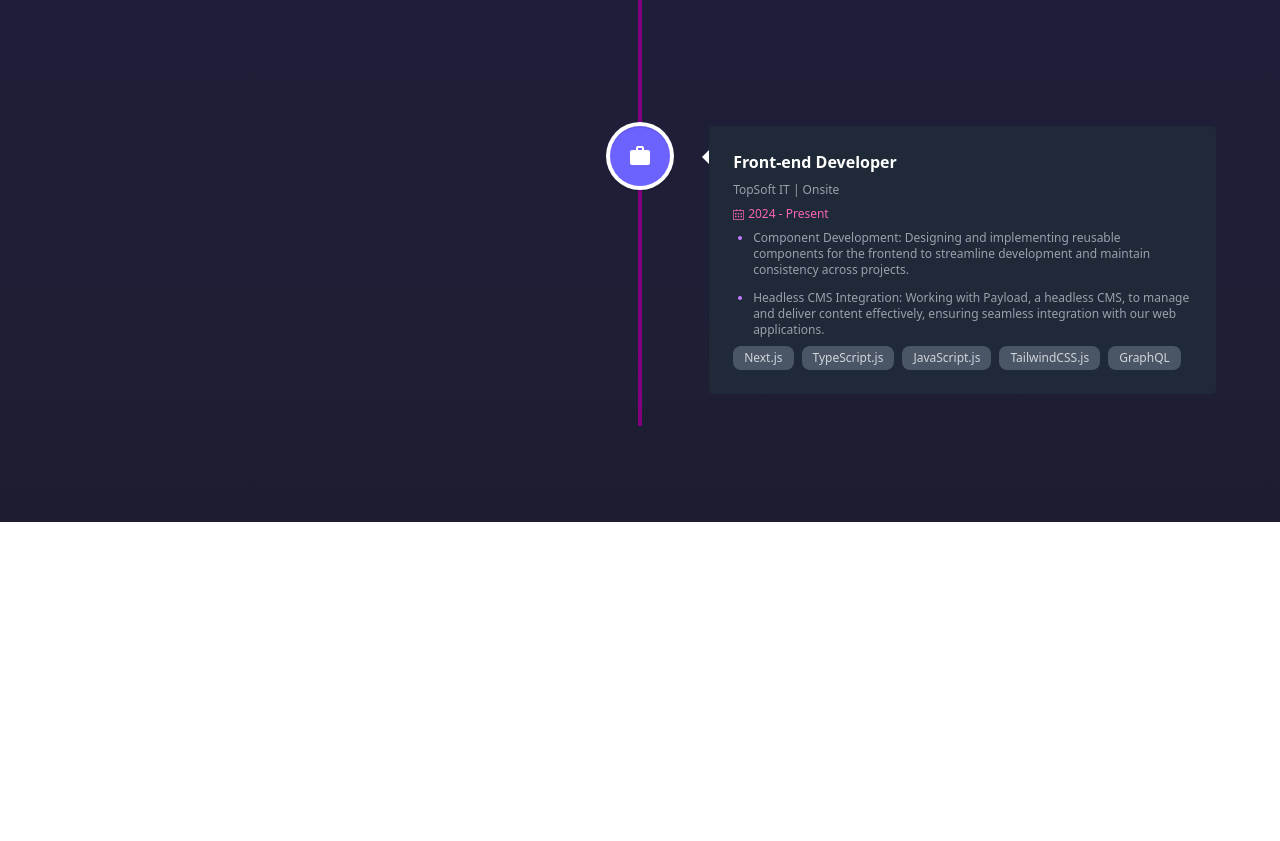
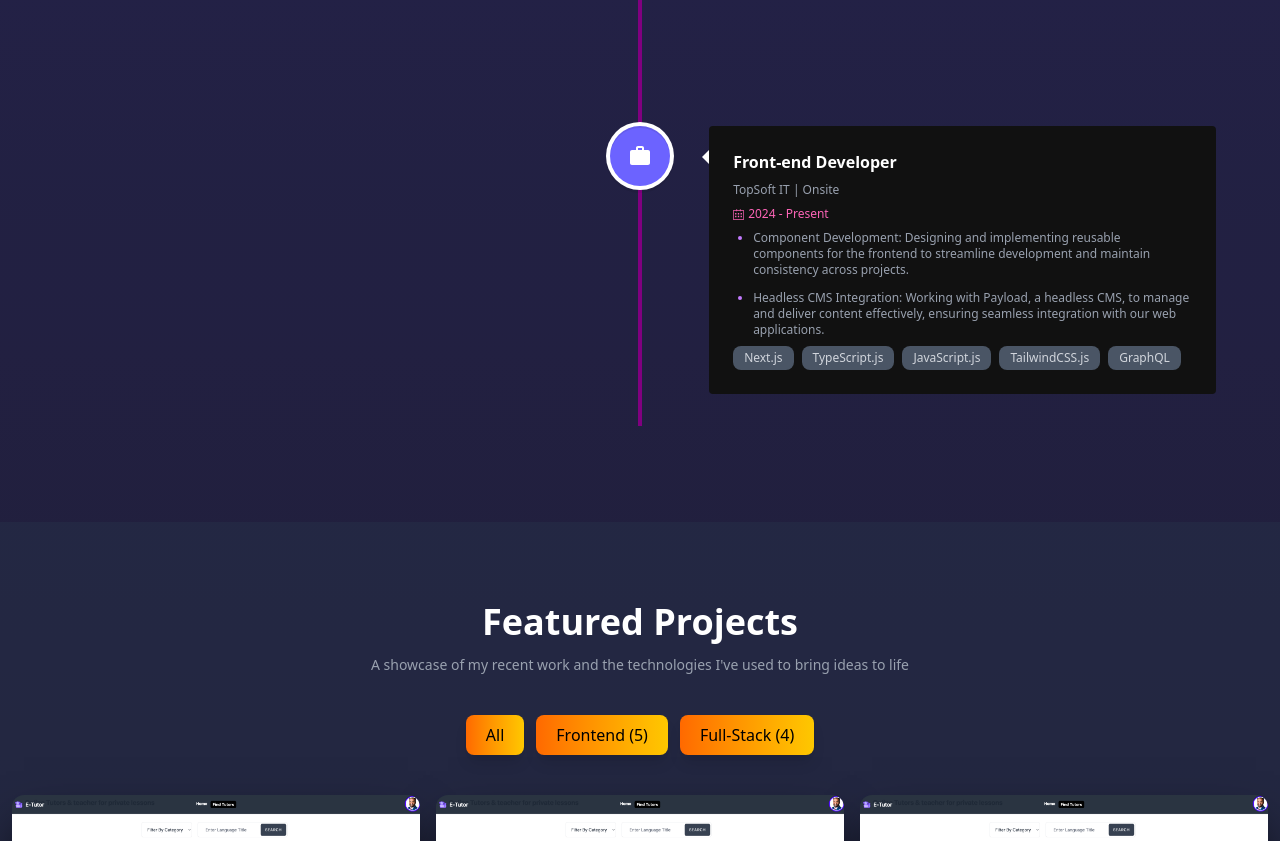
Before and after one commit to rejaulvoice18/rejaul-karim-portfolio, a React (Vite) app: page / in a window 1280 px wide. Shown: the part 3040-3881 px from the top of the page. Before the commit the page ends 3562 px from the top, so only its background shows below. Built offline with nearby package versions, Linux system fonts and the light colour scheme.

Commit message:
implemented featured projects section

```diff
--- a/src/components/ExperienceTimeline.jsx
+++ b/src/components/ExperienceTimeline.jsx
@@ -15,7 +15,7 @@ const ExperienceTimeline = () => {
                     className="vertical-timeline-element--work"
                     icon={<MdWork />}
                     iconStyle={{ background: '#6c63ff', color: '#fff' }}
-                    contentStyle={{ background: '#1f2937', color: '#fff', borderBottom: 'none', boxShadow: 'none' }}
+                    contentStyle={{ background: '#111111', color: '#fff', border: '#374151', boxShadow: 'none' }}
                 >
                     <div className='space-y-2'>
                         <h3 className="font-bold text-white">Front-end Developer</h3>
@@ -43,7 +43,7 @@ const ExperienceTimeline = () => {
                     className="vertical-timeline-element--work"
                     icon={<MdWork />}
                     iconStyle={{ background: '#6c63ff', color: '#fff' }}
-                    contentStyle={{ background: '#1f2937', color: '#fff', borderBottom: 'none', boxShadow: 'none' }}
+                    contentStyle={{ background: '#111111', color: '#fff', border: '#374151', boxShadow: 'none' }}
                 >
                     <div className='space-y-2'>
                         <h3 className="font-bold text-white">Front-end Developer</h3>
@@ -71,7 +71,7 @@ const ExperienceTimeline = () => {
                     className="vertical-timeline-element--work"
                     icon={<MdWork />}
                     iconStyle={{ background: '#6c63ff', color: '#fff' }}
-                    contentStyle={{ background: '#1f2937', color: '#fff', borderBottom: 'none', boxShadow: 'none' }}
+                    contentStyle={{ background: '#111111', color: '#fff', border: '#374151', boxShadow: 'none' }}
                 >
                     <div className='space-y-2'>
                         <h3 className="font-bold text-white">Front-end Developer</h3>
@@ -99,7 +99,7 @@ const ExperienceTimeline = () => {
                     className="vertical-timeline-element--work"
                     icon={<MdWork />}
                     iconStyle={{ background: '#6c63ff', color: '#fff' }}
-                    contentStyle={{ background: '#1f2937', color: '#fff', borderBottom: 'none', boxShadow: 'none' }}
+                    contentStyle={{ background: '#111111', color: '#fff', border: '#374151', boxShadow: 'none' }}
                 >
                     <div className='space-y-2'>
                         <h3 className="font-bold text-white">Front-end Developer</h3>
@@ -123,6 +123,7 @@ const ExperienceTimeline = () => {
                         </div>
                     </div>
                 </VerticalTimelineElement>
+
             </VerticalTimeline>
 
         </div>
--- /dev/null
+++ b/src/components/ProjectCard.jsx
@@ -0,0 +1,52 @@
+import React from 'react';
+import etutor from '../../src/assets/etutor.png'
+import { IoLogoGithub } from 'react-icons/io';
+import { MdOutlinePreview } from 'react-icons/md';
+
+const ProjectCard = () => {
+    return (
+        <div>
+            <div className='space-y-3 shadow-2xl shadow-black rounded-xl cursor-pointer'>
+                <div className='relative overflow-hidden'>
+                    <img
+                    className='transition-transform duration-300 ease-in-out transform hover:scale-110 object-cover rounded-t-xl'
+                    src={etutor}
+                    alt="" />
+                    <div className='absolute bottom-0 space-y-2 bg-black/60 p-2'>
+                        <h5 className='text-white font-bold text-[12px]'>Online Language School</h5>
+                        <p className='text-white text-[10px]'>This weather dashboard provides comprehensive weather information with location-based forecasts,
+                            interactive weather maps, severe weather alerts.
+                        </p>
+                    </div>
+                </div>
+                {/* buttons, web link and git link */}
+                <div className='space-y-3 p-3'>
+                    <div className='flex gap-2'>
+                        <button className='btn h-[20px] px-2 btn-outline text-[9px] bg-gray-700 rounded-md text-gray-300 border-0 hover:shadow-none'>
+                            React.js
+                        </button>
+                        <button className='btn h-[20px] px-2 text-[9px] btn-outline text-xs bg-gray-700 rounded-md text-gray-300 border-0 hover:shadow-none'>
+                            JavaScript
+                        </button>
+                        <button className='btn h-[20px] px-2 text-[9px] btn-outline text-xs bg-gray-700 rounded-md text-gray-300 border-0 hover:shadow-none'>
+                            Tailwind CSS
+                        </button>
+                        <button className='btn h-[20px] px-2 text-[9px] btn-outline text-xs bg-gray-700 rounded-md text-gray-300 border-0 hover:shadow-none'>
+                            Node.js
+                        </button>
+                        <button className='btn h-[20px] px-2 text-[9px] btn-outline text-xs bg-gray-700 rounded-md text-gray-300 border-0 hover:shadow-none'>
+                            Express.js
+                        </button>
+                    </div>
+                    <div className='flex gap-3 cursor-pointer'>
+                        <div className='flex gap-1 items-center text-xs text-gray-400'><IoLogoGithub /><p>Git-Client</p></div>
+                        <div className='flex gap-1 items-center text-xs text-gray-400'><IoLogoGithub /><p>Git-Server</p></div>
+                        <div className='flex gap-1 items-center text-xs text-gray-400'><MdOutlinePreview /><p>Web</p></div>
+                    </div>
+                </div>
+            </div>
+        </div>
+    );
+};
+
+export default ProjectCard;
--- a/src/pages/Home/AboutMe/AboutMe.jsx
+++ b/src/pages/Home/AboutMe/AboutMe.jsx
@@ -52,6 +52,7 @@ const AboutMe = () => {
                             <button className='btn h-[30px] btn-outline text-xs bg-gray-700 rounded-3xl text-gray-300 border-0 hover:shadow-none'>MongoDB</button>
                             <button className='btn h-[30px] btn-outline text-xs bg-gray-700 rounded-3xl text-gray-300 border-0 hover:shadow-none'>PHP</button>
                             <button className='btn h-[30px] btn-outline text-xs bg-gray-700 rounded-3xl text-gray-300 border-0 hover:shadow-none'>Cross-Browser Compatibility</button>
+                            <button className='btn h-[30px] btn-outline text-xs bg-gray-700 rounded-3xl text-gray-300 border-0 hover:shadow-none'>Framer Motion</button>
                         </div>
                     </div>
                     {/* Technical Skills */}
--- /dev/null
+++ b/src/pages/Home/FeaturedProjects/FeaturedProjects.jsx
@@ -0,0 +1,98 @@
+import React, { useState } from 'react';
+import SectionTitle from '../../../components/SectionTitle';
+import ProjectCard from '../../../components/ProjectCard';
+import { Link } from 'react-router-dom';
+
+const FeaturedProjects = () => {
+    const [termsAccepted, setTermsAccepted] = useState(false);
+    return (
+        <section className='py-20 bg-gray-800/50'>
+            <div className='max-w-screen-xl mx-auto px-3'>
+                <SectionTitle
+                    heading={"Featured Projects"}
+                    body={"A showcase of my recent work and the technologies I've used to bring ideas to life"}
+                />
+                {/* projects menu */}
+                <div className='w-full flex my-10 justify-center'>
+                    <div className='flex gap-3 text-white'>
+                        <Link
+                        to="#"
+                        className='bg-gradient-to-r from-orange-500 to-yellow-400 text-black px-5 py-2 rounded-lg shadow-lg hover:scale-105 transition-transform duration-300'
+                        >All</Link>
+                        <Link
+                        to="#"
+                        className='bg-gradient-to-r from-orange-500 to-yellow-400 text-black px-5 py-2 rounded-lg shadow-lg hover:scale-105 transition-transform duration-300'
+                        >Frontend (5)</Link>
+                        <Link
+                        to="#"
+                        className='bg-gradient-to-r from-orange-500 to-yellow-400 text-black px-5 py-2 rounded-lg shadow-lg hover:scale-105 transition-transform duration-300'
+                        >Full-Stack (4)</Link>
+                    </div>
+                </div>
+                <div className='grid grid-cols-1 md:grid-cols-2 lg:grid-cols-3 gap-4'>
+                    <ProjectCard />
+                    <ProjectCard />
+                    <ProjectCard />
+                    <ProjectCard />
+                </div>
+                {/* <div>
+                    <div className="min-h-screen flex items-center justify-center bg-black">
+                        <div className="relative p-10 rounded-xl w-full max-w-md bg-[#111111] text-white border border-gray-700"
+                            style={{
+                                boxShadow: `0 0 60px 5px rgba(255, 115, 0, 0.4), 0 0 150px 30px rgba(148, 0, 211, 0.2)`
+                            }}>
+
+                            <div className="flex justify-center mb-6">
+                                <img src="https://firebase.google.com/images/brand-guidelines/logo-logomark.png" alt="Firebase Logo" className="h-12" />
+                            </div>
+
+                            <h2 className="text-lg font-semibold text-white mb-2">Welcome to Firebase Studio,</h2>
+                            <p className="text-sm text-gray-300 mb-6">
+                                a complete web-based development workspace from Google, designed to make it faster and easier to build, ship, and manage full-stack, multiplatform apps from the comfort of your browser.
+                            </p>
+
+                            <div className="space-y-3">
+                                <label className="flex items-start space-x-2 cursor-pointer">
+                                    <input
+                                        type="checkbox"
+                                        className="checkbox mt-1"
+                                        checked={termsAccepted}
+                                        onChange={() => setTermsAccepted(!termsAccepted)}
+                                    />
+                                    <span className="text-sm text-gray-300">
+                                        I accept the terms and conditions for Firebase Services listed on the{' '}
+                                        <a href="#" className="text-blue-400 underline">Terms of Service</a> page and the{' '}
+                                        <a href="#" className="text-blue-400 underline">Android SDK Terms and Conditions</a>
+                                    </span>
+                                </label>
+
+                                <label className="flex items-start space-x-2 cursor-pointer">
+                                    <input type="checkbox" className="checkbox mt-1" defaultChecked />
+                                    <span className="text-sm text-gray-300">
+                                        I want to receive email updates about Firebase Studio news and features.
+                                    </span>
+                                </label>
+
+                                <label className="flex items-start space-x-2 cursor-pointer">
+                                    <input type="checkbox" className="checkbox mt-1" defaultChecked />
+                                    <span className="text-sm text-gray-300">
+                                        I’m interested in participating in research studies to improve Firebase Studio
+                                    </span>
+                                </label>
+                            </div>
+
+                            <button
+                                className="mt-6 w-full btn btn-primary"
+                                disabled={!termsAccepted}
+                            >
+                                Confirm
+                            </button>
+                        </div>
+                    </div>
+                </div> */}
+            </div>
+        </section>
+    );
+};
+
+export default FeaturedProjects;
--- a/src/pages/Home/Home/Home.jsx
+++ b/src/pages/Home/Home/Home.jsx
@@ -5,6 +5,7 @@ import Animate from '../Animate/Animate';
 import Hero from '../Hero/Hero';
 import AboutMe from '../AboutMe/AboutMe';
 import Experience from '../Experience/Experience';
+import FeaturedProjects from '../FeaturedProjects/FeaturedProjects';
 
 
 const Home = () => {
@@ -13,6 +14,7 @@ const Home = () => {
             <Hero />
             <AboutMe />
             <Experience />
+            <FeaturedProjects />
             {/* <He /> */}
             {/* <Heo /> */}
             {/* <Animate /> */}
```
Also changed, not shown: src/assets/etutor.png (added).
